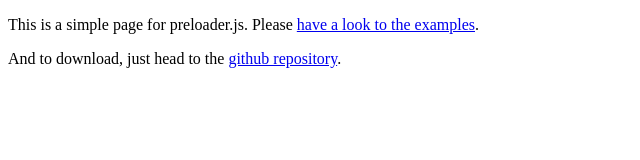
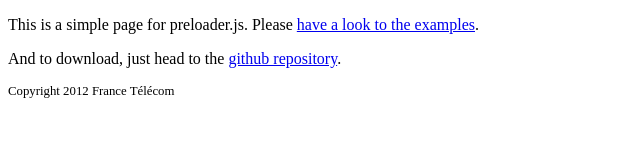
Before and after one commit to Orange-OpenSource/preloader.js, a plain HTML site: page index.html in a window 1280 px wide. Shown: the whole page, without its empty margins (0-640 px from the left). Drawn offline with Linux system fonts and the light colour scheme.

Commit message:
add copyright to france telecom

```diff
--- a/index.html
+++ b/index.html
@@ -3,10 +3,16 @@
     <head>
         <meta charset='utf-8' />
         <title>Simple example page for preloader.js</title>
+        <style>
+        #copyright {
+            font-size: 80%;
+        }
+        </style>
     </head>
     <body>
         <p>This is a simple page for preloader.js. Please <a href='examples/index.html'>have a look to the examples</a>.
         <p>And to download, just head to the
         <a href='https://github.com/Orange-OpenSource/preloader.js' title='github repository for preloader.js'>github repository</a>.</p>
+        <div id='copyright'>Copyright 2012 France Télécom</div>
     </body>
 </html>
```
